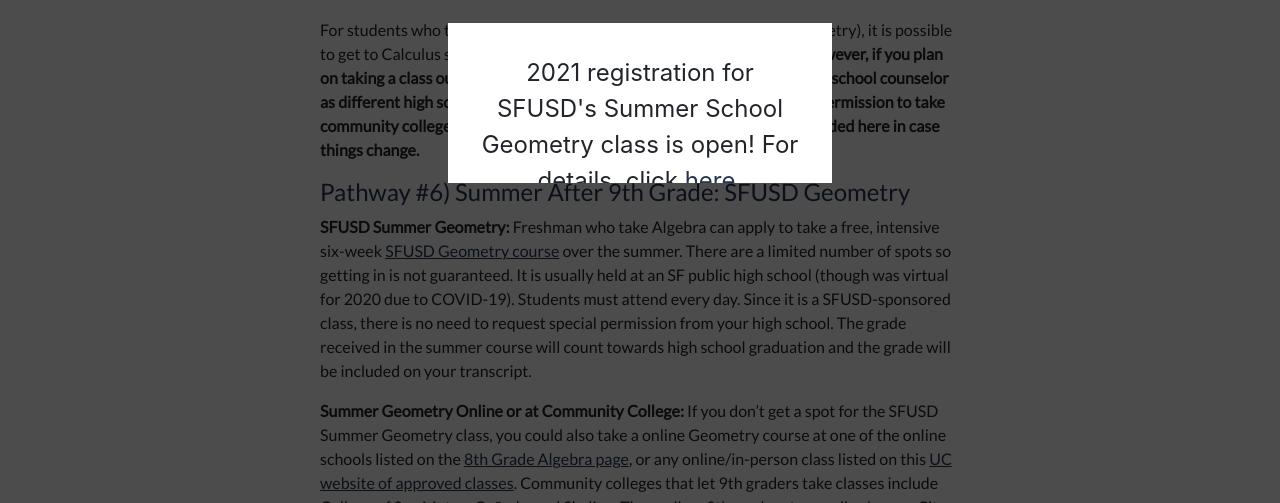
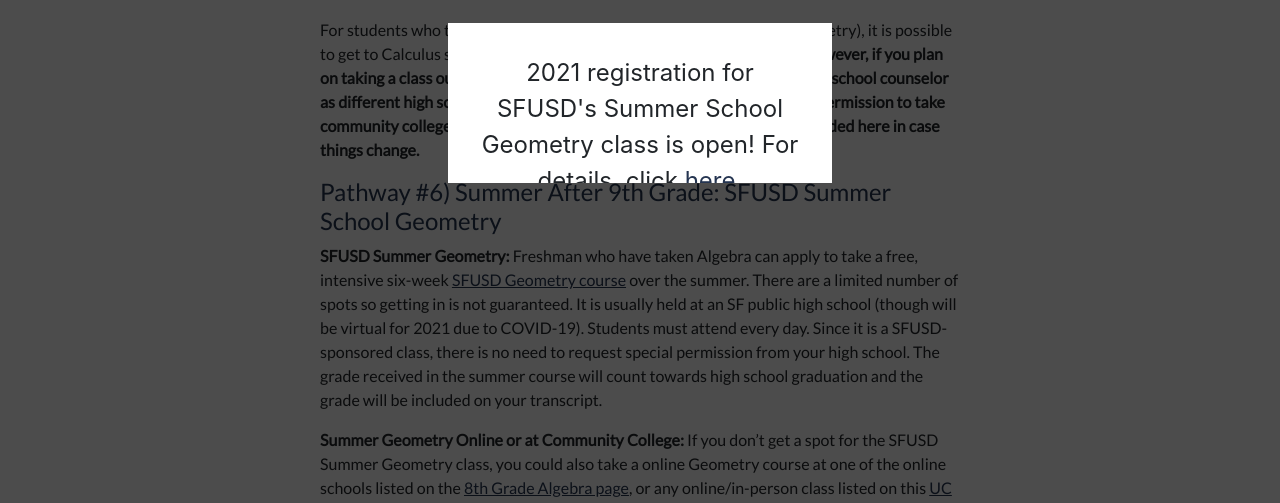
Before and after one commit to joshchen984/MathPathSF, a Gatsby site: page /high-school in a window 1280 px wide. Shown: the part 297-800 px from the top of the page. Built offline with nearby package versions, Linux system fonts and the light colour scheme; Gatsby itself is replaced by a stand-in of ours.

Commit message:
update article for 2021

```diff
--- a/src/containers/Layout/layout.js
+++ b/src/containers/Layout/layout.js
@@ -49,7 +49,7 @@
       </main>
       <Footer>
         <i>
-          Copyright © 2020 MathPathSF. All Rights Reserved. No portion of this
+          Copyright © 2021 MathPathSF. All Rights Reserved. No portion of this
           website may be reproduced without my express written consent.
           <br />
           Learn how to send your questions, comments or suggestions{" "}
--- a/src/pages/high-school.js
+++ b/src/pages/high-school.js
@@ -26,9 +26,9 @@
             information provided here in case things change.
           </strong>
         </p>
-        <h4>Pathway #6) Summer After 9th Grade: SFUSD Geometry </h4>
+        <h4>Pathway #6) Summer After 9th Grade: SFUSD Summer School Geometry </h4>
         <p>
-          <strong>SFUSD Summer Geometry: </strong>Freshman who take Algebra can
+          <strong>SFUSD Summer Geometry: </strong>Freshman who have taken Algebra can
           apply to take a free, intensive six-week{" "}
           <a
             href="http://www.sfusdmath.org/summer-school-geometry.html"
@@ -39,7 +39,7 @@
           </a>{" "}
           over the summer. There are a limited number of spots so getting in is
           not guaranteed. It is usually held at an SF public high school (though
-          was virtual for 2020 due to COVID-19). Students must attend every day.
+          will be virtual for 2021 due to COVID-19). Students must attend every day.
           <strong> </strong>Since it is a SFUSD-sponsored class, there is no
           need to request special permission from your high school. The grade
           received in the summer course will count towards high school
@@ -54,10 +54,8 @@
           <a href="https://hs-articulation.ucop.edu/agcourselist">
             UC website of approved classes
           </a>
-          . Community colleges that let 9th graders take classes include College
-          of San Mateo, Cañada, and Skyline. These allow 9th graders to enroll,
-          whereas City College of SF doesn’t allow students to be concurrently
-          enrolled until after 10th grade.
+          . You could also take it at a community college such as College
+          of San Mateo or Skyline.
         </p>
         <h4>
           Pathways #7 and #8) Summers After 10th &amp; 11th Grades: Algebra 2
```
